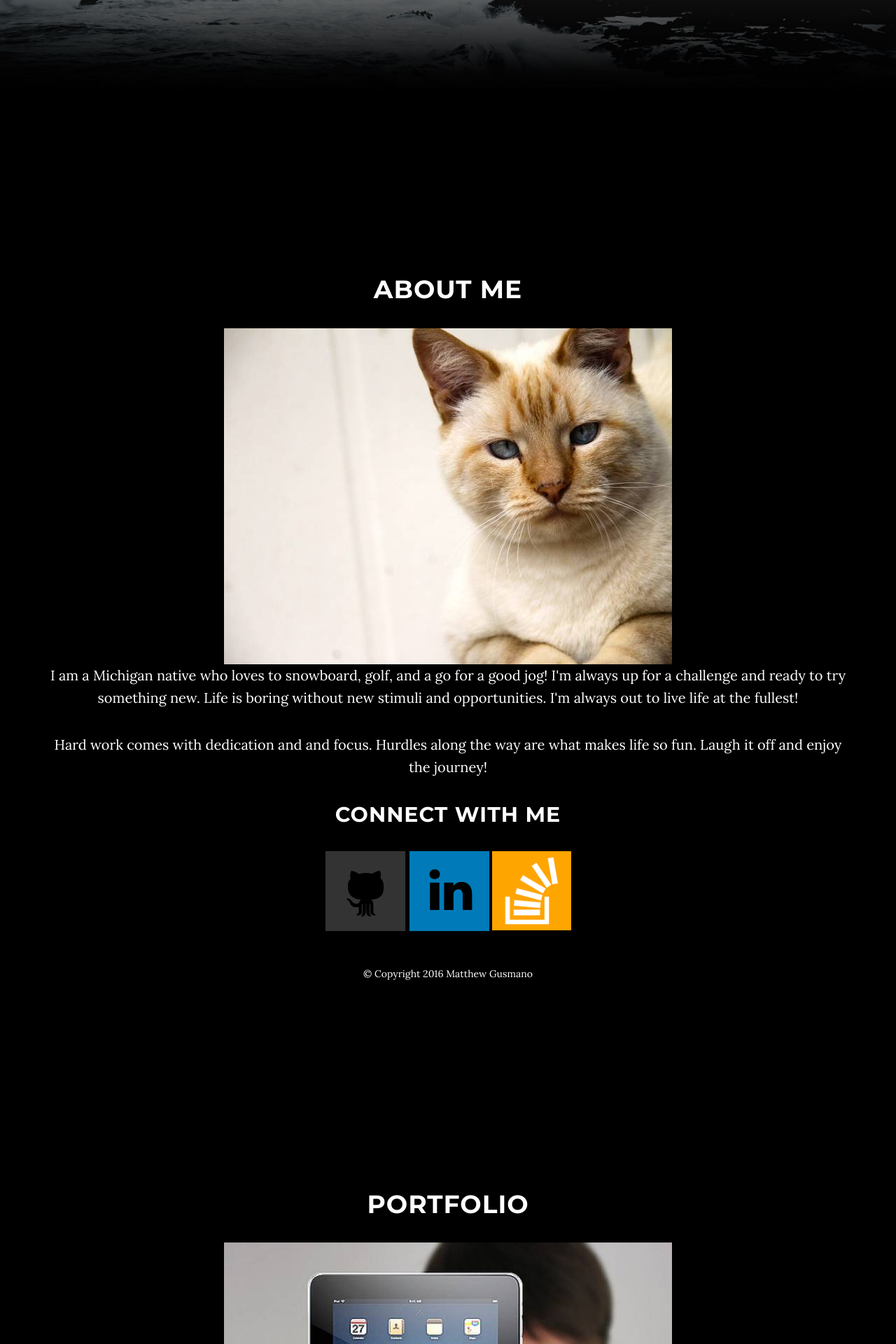
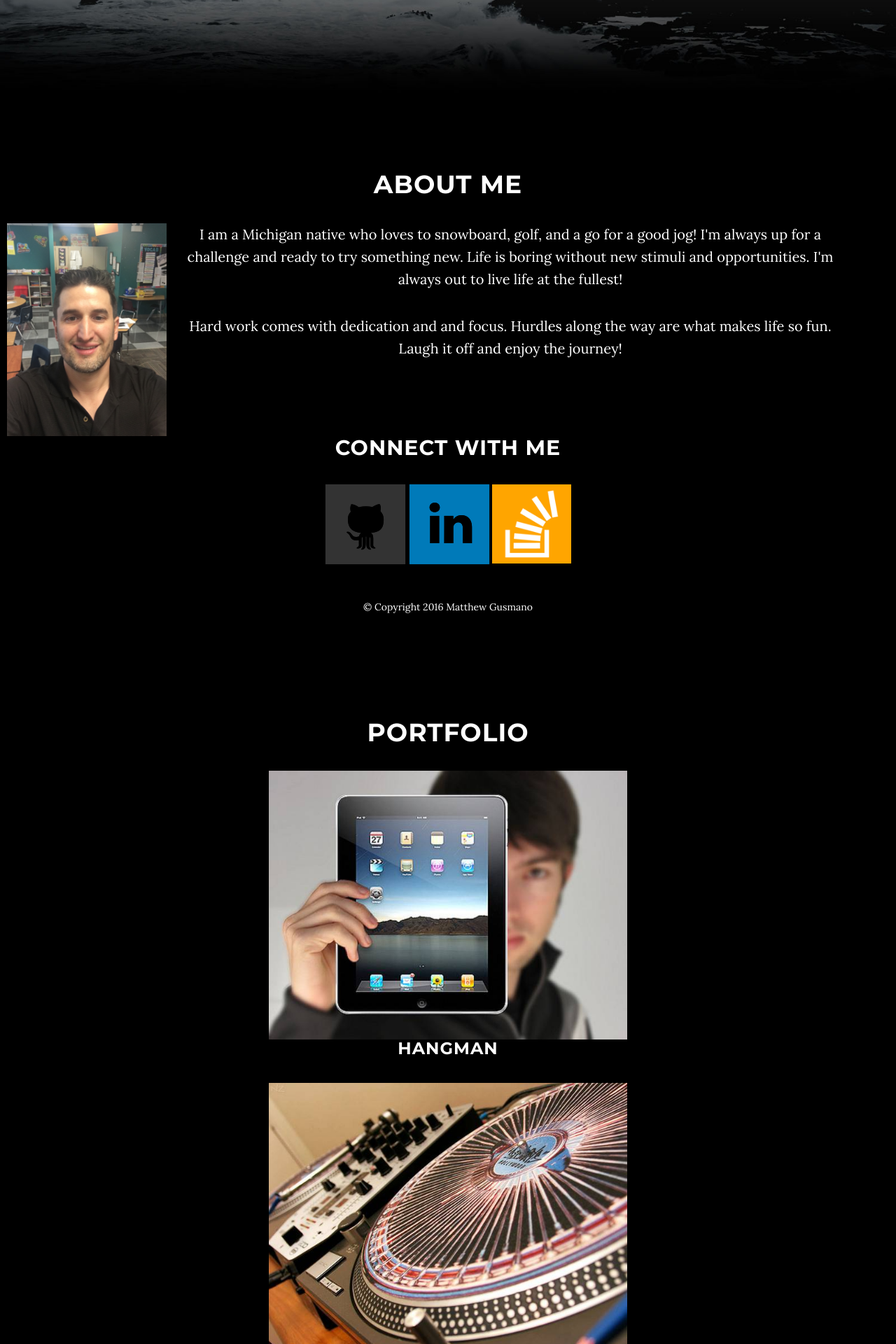
Before and after one commit to mgusmano84/my-portfolio, a PHP site: page / in a window 1280 px wide. Shown: the part 656-2576 px from the top of the page at 70% size. Run offline with PHP 8.4, Linux system fonts and the light colour scheme; some libraries are stand-ins or nearby versions.

Commit message:
final tweaks

```diff
--- a/css/main.css
+++ b/css/main.css
@@ -1,2 +1,31 @@
 
 #stack {width: 113px;}
+
+#inputt {background-color: blue;
+
+}
+
+@media (min-width: 100px){
+
+.content-section {padding-top: 100px;}
+
+}
+
+label {margin-bottom: 40px;
+}
+
+.pics {height: 40%;
+	width: 40%;
+}
+
+.auth-image {height: 20%;
+		width: 20%;
+		float: left;
+		margin-right: 10px;
+		margin-left: -60px;
+}
+
+.sidebar {clear: both;}
+
+p {font-size: 20px;
+}
--- a/index.html
+++ b/index.html
@@ -94,7 +94,7 @@
         <section class="main-section">
             <h1>About Me</h1>
 
-            <img src="img/cat.jpg" class="auth-image" alt="Your Name">
+            <img src="img/img_0972.jpg" class="auth-image" alt="Your Name">
 
             <p>I am a Michigan native who loves to snowboard, golf, and a go for a good jog!  I'm always up for a challenge and ready to try something new.  Life is boring without new stimuli and opportunities.  I'm always out to live life at the fullest!</p>
 
@@ -128,33 +128,34 @@
             <h1>Portfolio</h1>
 
             <div class="work">
-                <img src="img/technics-q-c-640-480-1.jpg" alt="hangman">
+                <img class="pics" src="img/technics-q-c-640-480-1.jpg" alt="hangman">
 
                 <h3>Hangman</h3>
             </div>
             <div class="work">
-                <img src="img/technics-q-c-640-480-2.jpg" alt="RPG Game">
+                <img class="pics" src="img/technics-q-c-640-480-2.jpg" alt="RPG Game">
 
                 <h3>RPG Game</h3>
             </div>
             <div class="work">
-                <img src="img/technics-q-c-640-480-5.jpg" alt="Trivia Game">
+                <img class="pics" src="img/technics-q-c-640-480-5.jpg" alt="Trivia Game">
 
                 <h3>Trivia Game</h3>
             </div>
             <div class="work">
-                <img src="img/technics-q-c-640-480-7.jpg" alt="UCF Info Widget">
+                <img class="pics" src="img/technics-q-c-640-480-7.jpg" alt="UCF Info Widget">
 
                 <h3>UCF Info Widget</h3>
             </div>
             <div class="work">
-                <img src="img/technics-q-c-640-480-9.jpg" alt="Rock Paper Scissors">
+                <img class="pics" src="img/technics-q-c-640-480-9.jpg" alt="Rock Paper Scissors">
 
                 <h3>Rock Paper Scissors</h3>
             </div>
 
         </section>
-
+        <br>
+        <br>
         <section class="sidebar">
             <div id="connect">
                 <h2>Connect with Me</h2>
@@ -181,25 +182,27 @@
             <h1>Contact</h1>
 
             <form id="contact-form">
-                <ul>
-                    <li>
+
+
                         <label for="name">Name</label>
                         <input type="text" id="name" name="name" placeholder="John Smith" required="required">
-                    </li>
-                    <li>
+                        <br>
+
                         <label for="email">Email</label>
                         <input type="email" id="email" name="email" placeholder="example@gmail.com" required="required">
-                    </li>
-                    <li>
+
+                        <br>
                         <label for="message">Message</label>
                         <textarea id="message" name="message" required="required"></textarea>
-                    </li>
-                </ul>
-                <input type="submit">
+
+                        <br>
+
+                <input type="submit" id=inputt>
             </form>
 
         </section>
-
+        <br>
+        <br>
         <section class="sidebar">
             <div id="connect">
                 <h2>Connect with Me</h2>
@@ -222,11 +225,7 @@
 
 
     <!-- Footer -->
-    <footer>
-        <div class="container text-center">
-            <p>Copyright &copy; Your Website 2014</p>
-        </div>
-    </footer>
+
 
     <!-- jQuery -->
     <script src="js/jquery.js"></script>
@@ -238,7 +237,7 @@
     <script src="js/jquery.easing.min.js"></script>
 
     <!-- Google Maps API Key - Use your own API key to enable the map feature. More information on the Google Maps API can be found at https://developers.google.com/maps/ -->
-    <script type="text/javascript" src="https://maps.googleapis.com/maps/api/js?key=AIzaSyCRngKslUGJTlibkQ3FkfTxj3Xss1UlZDA&sensor=false"></script>
+
 
     <!-- Custom Theme JavaScript -->
     <script src="js/grayscale.js"></script>
```
Also changed, not shown: img/IMG_0972.jpg (added).
